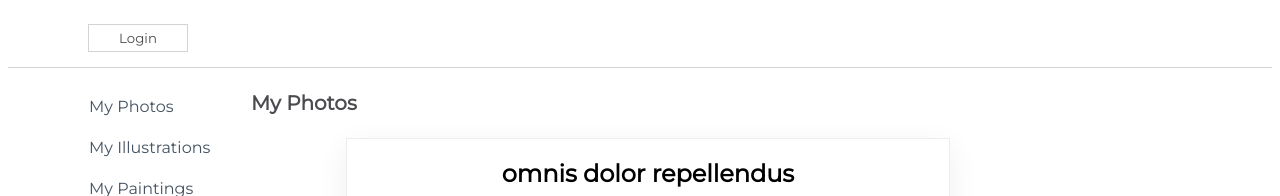
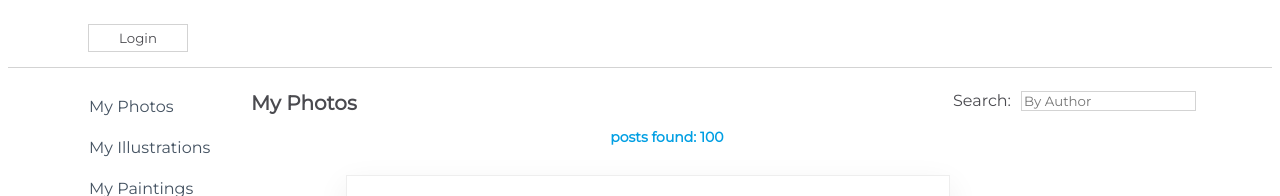
Before and after one commit to GeorginaCarlisle/react-challenges, a React (Create React App) app in the folder my-app/: page / in a window 1280 px wide. Shown: the top 196 px of the page. Built offline with nearby package versions, Linux system fonts and the light colour scheme.

Commit message:
Seventh challenge completed

```diff
--- a/my-app/src/components/Content.js
+++ b/my-app/src/components/Content.js
@@ -9,35 +9,51 @@
         super(props)
 
         this.state = {
-            isLoaded: false
+            isLoaded: false,
+            posts: [],
         }
     }
 
-    getData() {
-        console.log("getData called")
-        setTimeout(() => {
-            console.log("Timeout called")
+    componentDidMount() {
+        setTimeout(()=>{
             this.setState({
                 isLoaded: true,
+                posts: savedPosts,
             })
         }, 2000)
     }
 
-    componentDidMount() {
-        console.log("Component has mounted")
-        this.getData()
+    handleSearch = (event) => {
+        let author = event.target.value.toLowerCase();
+        let filteredPosts = savedPosts.filter((post)=>{
+            return post.name.toLowerCase().includes(author);
+        })
+
+        this.setState({
+            posts:filteredPosts
+        })
     }
+
 
     render() {
         return (
             <div className={css.Content}>
                 <div className={css.TitleBar}>
                     <h1>My Photos</h1>
+                    <form>
+                        <label htmlFor='searchInput'>Search:</label>
+                        <input
+                            type='search'
+                            id='searchInput'
+                            placeholder='By Author'
+                            onChange={this.handleSearch}/>
+                    </form>
+                    <h4>posts found: {this.state.posts.length}</h4>
                 </div>
                 <div className={css.SearchResults}>
                     {
                         this.state.isLoaded ?
-                        <PostItem savedPosts={savedPosts} />
+                        <PostItem savedPosts={this.state.posts} />
                         : <Loader />
                     }
                 </div>
```
